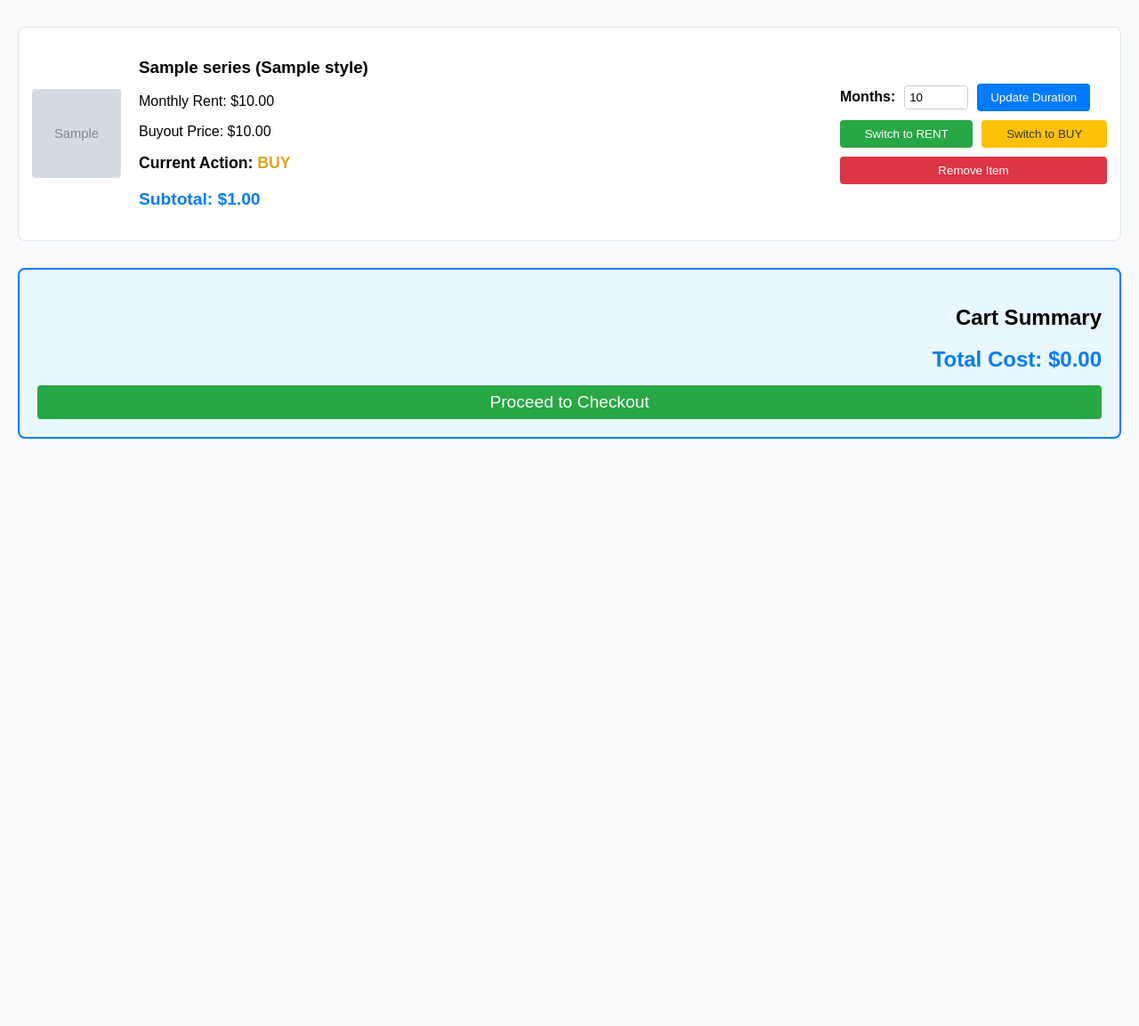
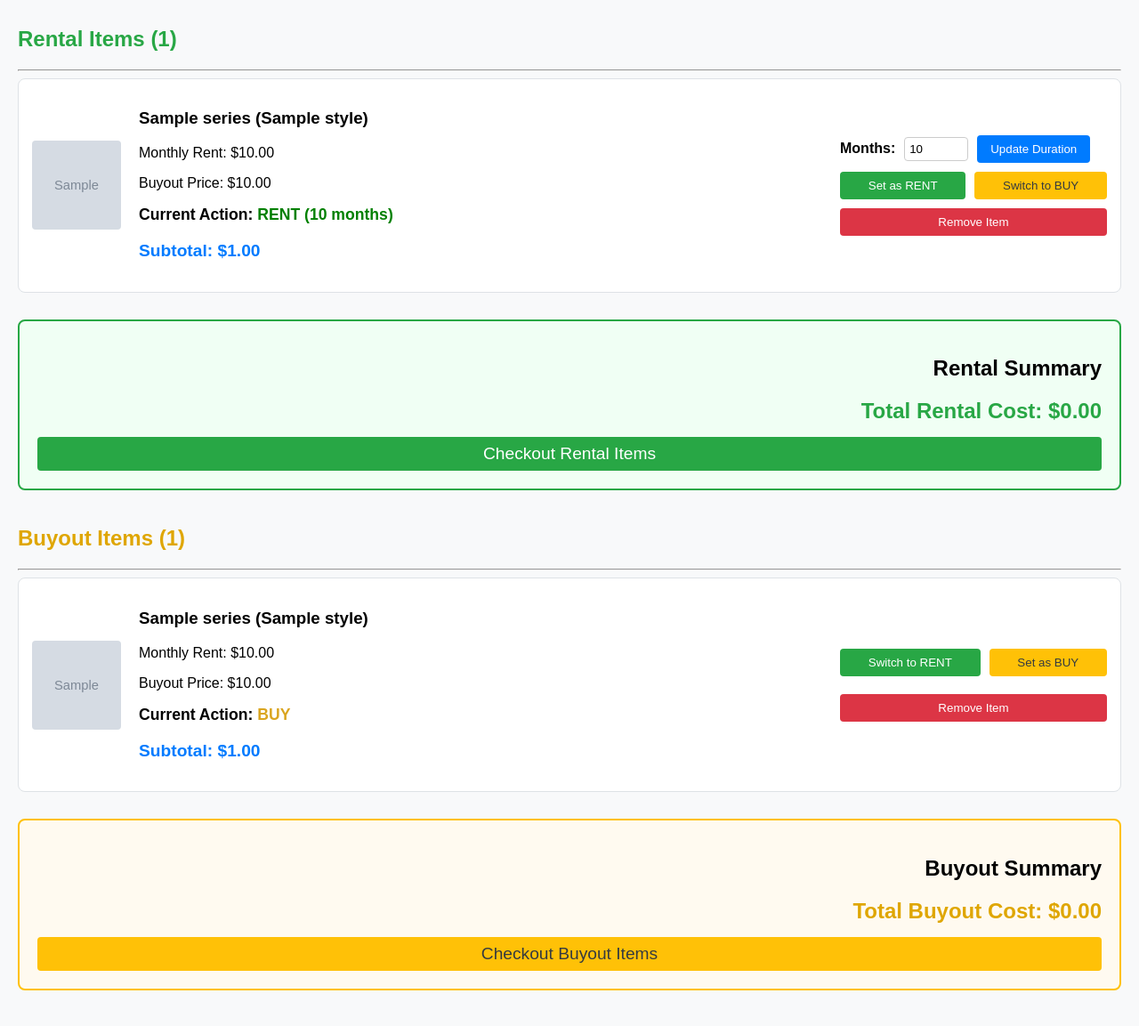
Before and after one commit to vvn-hsu/modoya, a Flask app: template templates/cart.html in a window 1280 px wide. Shown: the part 88-1241 px from the top of the page at 89% size. Before the commit the page ends 581 px from the top, so only its background shows below. Run offline with Flask 3, Linux system fonts and the light colour scheme; the template is opened without the code that fills it: most values are stand-ins (such as "Sample title", 1, 10 or a date in 2020); grey boxes marked "Sample" are stand-in pictures.

Commit message:
seperate the cart into two: rent and buy, and can check out seperatly

```diff
--- a/app.py
+++ b/app.py
@@ -133,17 +133,18 @@ def add_to_cart(item_id):
     return redirect(url_for('view_cart'))
 
 def get_full_cart_details():
-    cart_items_details = []
+    rent_items = []
+    buy_items = []
+    rent_total = 0
+    buy_total = 0
 
     if 'cart' not in session:
         session['cart'] = {}
-        return []
 
     for item_id in list(session['cart'].keys()):
         cart_item_data = session['cart'].get(item_id)
 
         if not isinstance(cart_item_data, dict):
-            print(f"DEBUG: Removing invalid cart item ID: {item_id}")
             del session['cart'][item_id]
             session.modified = True
             continue
@@ -160,14 +161,7 @@ def get_full_cart_details():
             duration = int(cart_item_data.get('duration', 12))
             order_type = cart_item_data.get('order_type', 'RENT')
 
-            if order_type == 'RENT':
-                total_cost = monthly_rent * duration
-            elif order_type == 'BUY':
-                total_cost = buyout_price
-            else:
-                total_cost = 0
-
-            cart_items_details.append({
+            item_details = {
                 'id': item_id,
                 'series': item['metadata']['series'],
                 'style': item['metadata']['style'],
@@ -176,22 +170,40 @@ def get_full_cart_details():
                 'buyout_price': buyout_price,
                 'duration': duration,
                 'order_type': order_type,
-                'total_cost': total_cost
-            })
+                'total_cost': 0
+            }
+
+            if order_type == 'RENT':
+                total_cost = monthly_rent * duration
+                item_details['total_cost'] = total_cost
+                rent_total += total_cost
+                rent_items.append(item_details)
+            elif order_type == 'BUY':
+                total_cost = buyout_price
+                item_details['total_cost'] = total_cost
+                buy_total += total_cost
+                buy_items.append(item_details)
         else:
             del session['cart'][item_id]
             session.modified = True
 
-    return cart_items_details
+    return {
+        "rent_items": rent_items,
+        "buy_items": buy_items,
+        "rent_total": rent_total,
+        "buy_total": buy_total
+    }
 
 @app.route('/cart')
 def view_cart():
-    cart_items_details = get_full_cart_details()
-    cart_total = sum(item['total_cost'] for item in cart_items_details)
-
-    return render_template('cart.html',
-                           cart_items=cart_items_details,
-                           cart_total=cart_total)
+    cart_data = get_full_cart_details()
+    return render_template(
+        'cart.html',
+        rent_items=cart_data['rent_items'],
+        buy_items=cart_data['buy_items'],
+        rent_total=cart_data['rent_total'],
+        buy_total=cart_data['buy_total']
+    )
 
 @app.route('/api/add_to_cart/<item_id>', methods=['POST'])
 def api_add_to_cart(item_id):
@@ -209,9 +221,11 @@ def api_add_to_cart(item_id):
     }
     session.modified = True
 
-    cart_items_details = get_full_cart_details()
-    cart_preview = cart_items_details[:3]
-    cart_item_count = len(cart_items_details)
+    cart_data = get_full_cart_details()
+    all_items = cart_data['rent_items'] + cart_data['buy_items']
+
+    cart_preview = all_items[:3]
+    cart_item_count = len(all_items)
 
     return jsonify({
         "success": True,
@@ -247,18 +261,44 @@ def update_cart(item_id):
 
 @app.route('/checkout', methods=['POST'])
 def checkout():
-    if not session.get('cart'):
+    cart_type = request.form.get('cart_type')
+
+    if not session.get('cart') or not cart_type:
         return redirect(url_for('view_cart'))
 
-    cart_details = get_full_cart_details()
-    cart_total = sum(item['total_cost'] for item in cart_details)
+    all_cart_data = get_full_cart_details()
+
+    items_to_checkout = []
+    items_to_keep = []
+    cart_total = 0
+
+    if cart_type == 'RENT':
+        items_to_checkout = all_cart_data['rent_items']
+        items_to_keep = all_cart_data['buy_items']
+        cart_total = all_cart_data['rent_total']
+    elif cart_type == 'BUY':
+        items_to_checkout = all_cart_data['buy_items']
+        items_to_keep = all_cart_data['rent_items']
+        cart_total = all_cart_data['buy_total']
+    else:
+        return redirect(url_for('view_cart'))
+
+    if not items_to_checkout:
+        return redirect(url_for('view_cart'))
 
     order_id = abs(hash(f"{time.time()}{random.randint(1, 1000)}"))
 
-    session['cart'] = {}
+    new_session_cart = {}
+    for item in items_to_keep:
+        item_id = str(item['id'])
+        if item_id in session['cart']:
+            new_session_cart[item_id] = session['cart'][item_id]
+
+    session['cart'] = new_session_cart
     session.modified = True
 
     return render_template('checkout_complete.html', order_id=order_id, cart_total=cart_total)
+
 
 @app.route('/checkout_complete')
 def checkout_complete():
--- a/templates/cart.html
+++ b/templates/cart.html
@@ -29,15 +29,20 @@
         .btn-rent { background-color: #28a745; color: white; }
         .btn-buy { background-color: #ffc107; color: #343a40; }
         .summary {
-            border: 2px solid #007bff;
             padding: 20px;
             border-radius: 8px;
             margin-top: 30px;
-            background-color: #e9f7ff;
             text-align: right;
         }
-        .total-cost { font-size: 1.5em; font-weight: bold; color: #007bff; margin-top: 10px; }
-        .checkout-btn { background-color: #28a745; color: white; width: 100%; margin-top: 15px; font-size: 1.2em; }
+        .summary-rent { border: 2px solid #28a745; background-color: #f0fff4; }
+        .summary-buy { border: 2px solid #ffc107; background-color: #fffaf0; }
+        .total-cost { font-size: 1.5em; font-weight: bold; margin-top: 10px; }
+        .total-rent { color: #28a745; }
+        .total-buy { color: #dfa600; }
+        .checkout-btn { color: white; width: 100%; margin-top: 15px; font-size: 1.2em; }
+        .checkout-rent { background-color: #28a745; }
+        .checkout-buy { background-color: #ffc107; color: #343a40; }
+        .cart-section { margin-bottom: 40px; }
     </style>
 </head>
 <body>
@@ -46,8 +51,16 @@
         <a href="{{ url_for('index') }}" class="btn" style="background-color: #6c757d; color: white;">Continue Shopping</a>
     </div>
 
-    {% if cart_items %}
-        {% for item in cart_items %}
+    {% if not rent_items and not buy_items %}
+        <p>Your cart is empty. Please add items from the <a href="{{ url_for('index') }}">product page</a>.</p>
+    {% endif %}
+
+    {% if rent_items %}
+    <div class="cart-section">
+        <h2 style="color: #28a745;">Rental Items ({{ rent_items|length }})</h2>
+        <hr>
+
+        {% for item in rent_items %}
         <div class="cart-item">
             <img src="{{ item.image_url }}" alt="{{ item.series }}" class="item-image">
 
@@ -57,12 +70,7 @@
                 <p>Buyout Price: ${{ "%.2f"|format(item.buyout_price) }}</p>
                 <p>
                     <span style="font-size: 1.1em; font-weight: bold;">
-                        Current Action:
-                        {% if item.order_type == 'RENT' %}
-                            <span style="color: green;">RENT ({{ item.duration }} months)</span>
-                        {% else %}
-                            <span style="color: goldenrod;">BUY</span>
-                        {% endif %}
+                        Current Action: <span style="color: green;">RENT ({{ item.duration }} months)</span>
                     </span>
                 </p>
                 <p style="font-size: 1.2em; font-weight: bold; color: #007bff;">
@@ -80,10 +88,10 @@
 
                 <div class="control-row" style="justify-content: space-between;">
                     <form action="{{ url_for('update_cart', item_id=item.id) }}" method="POST" style="flex-grow: 1;">
-                        <button type="submit" name="action" value="set_rent" class="btn btn-rent" style="width: 100%;" {% if item.order_type == 'RENT' %}disabled{% endif %}>Switch to RENT</button>
+                        <button type="submit" name="action" value="set_rent" class="btn btn-rent" style="width: 100%;" disabled>Set as RENT</button>
                     </form>
                     <form action="{{ url_for('update_cart', item_id=item.id) }}" method="POST" style="flex-grow: 1;">
-                        <button type="submit" name="action" value="set_buy" class="btn btn-buy" style="width: 100%;" {% if item.order_type == 'BUY' %}disabled{% endif %}>Switch to BUY</button>
+                        <button type="submit" name="action" value="set_buy" class="btn btn-buy" style="width: 100%;">Switch to BUY</button>
                     </form>
                 </div>
 
@@ -94,17 +102,70 @@
         </div>
         {% endfor %}
 
-        <div class="summary">
-            <h2>Cart Summary</h2>
-            <div class="total-cost">Total Cost: ${{ "%.2f"|format(cart_total) }}</div>
+        <div class="summary summary-rent">
+            <h2>Rental Summary</h2>
+            <div class="total-cost total-rent">Total Rental Cost: ${{ "%.2f"|format(rent_total) }}</div>
 
             <form action="{{ url_for('checkout') }}" method="POST">
-                <button type="submit" class="btn checkout-btn">Proceed to Checkout</button>
+                <input type="hidden" name="cart_type" value="RENT">
+                <button type="submit" class="btn checkout-btn checkout-rent">Checkout Rental Items</button>
             </form>
         </div>
+    </div>
+    {% endif %}
 
-    {% else %}
-        <p>Your cart is empty. Please add items from the <a href="{{ url_for('index') }}">product page</a>.</p>
+
+    {% if buy_items %}
+    <div class="cart-section">
+        <h2 style="color: #dfa600;">Buyout Items ({{ buy_items|length }})</h2>
+        <hr>
+
+        {% for item in buy_items %}
+        <div class="cart-item">
+            <img src="{{ item.image_url }}" alt="{{ item.series }}" class="item-image">
+
+            <div class="item-info">
+                <h3>{{ item.series }} ({{ item.style }})</h3>
+                <p>Monthly Rent: ${{ "%.2f"|format(item.monthly_rent) }}</p>
+                <p>Buyout Price: ${{ "%.2f"|format(item.buyout_price) }}</p>
+                <p>
+                    <span style="font-size: 1.1em; font-weight: bold;">
+                        Current Action: <span style="color: goldenrod;">BUY</span>
+                    </span>
+                </p>
+                <p style="font-size: 1.2em; font-weight: bold; color: #007bff;">
+                    Subtotal: ${{ "%.2f"|format(item.total_cost) }}
+                </p>
+            </div>
+
+            <div class="item-controls">
+
+                <div class="control-row" style="justify-content: space-between;">
+                    <form action="{{ url_for('update_cart', item_id=item.id) }}" method="POST" style="flex-grow: 1;">
+                        <button type="submit" name="action" value="set_rent" class="btn btn-rent" style="width: 100%;">Switch to RENT</button>
+                    </form>
+                    <form action="{{ url_for('update_cart', item_id=item.id) }}" method="POST" style="flex-grow: 1;">
+                        <button type="submit" name="action" value="set_buy" class="btn btn-buy" style="width: 100%;" disabled>Set as BUY</button>
+                    </form>
+                </div>
+
+                <form action="{{ url_for('update_cart', item_id=item.id) }}" method="POST" style="margin-top: 10px;">
+                    <button type="submit" name="action" value="remove" class="btn btn-remove" style="width: 100%;">Remove Item</button>
+                </form>
+            </div>
+        </div>
+        {% endfor %}
+
+        <div class="summary summary-buy">
+            <h2>Buyout Summary</h2>
+            <div class="total-cost total-buy">Total Buyout Cost: ${{ "%.2f"|format(buy_total) }}</div>
+
+            <form action="{{ url_for('checkout') }}" method="POST">
+                <input type="hidden" name="cart_type" value="BUY">
+                <button type="submit" class="btn checkout-btn checkout-buy">Checkout Buyout Items</button>
+            </form>
+        </div>
+    </div>
     {% endif %}
 
 </body>
```
Also changed, not shown: 1 other file.
